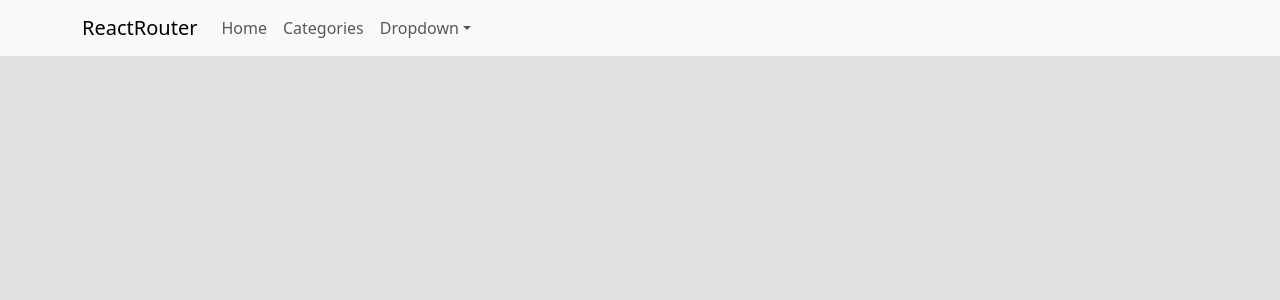
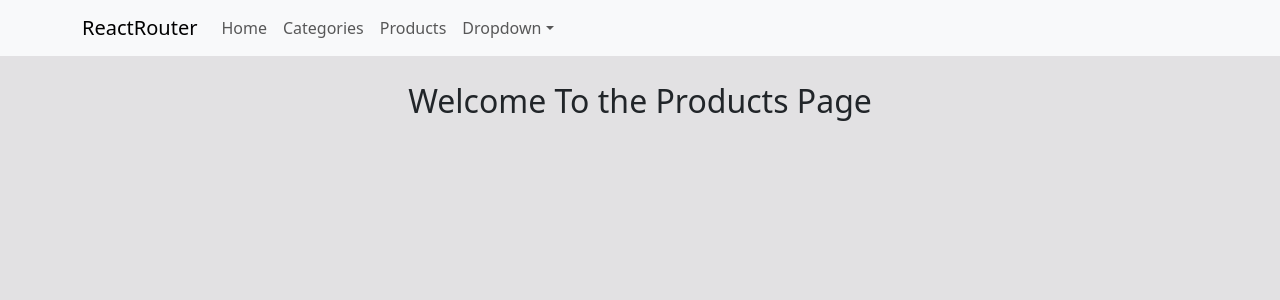
Before and after one commit to PengWin553/cat-learning-react, a React (Vite) app: page /products in a window 1280 px wide. Shown: the top 300 px of the page. Built offline with nearby package versions, Linux system fonts and the light colour scheme.

Commit message:
Add the Products page and add corresponding Navbar link

```diff
--- a/src/App.jsx
+++ b/src/App.jsx
@@ -1,6 +1,7 @@
 import {BrowserRouter as Router, Route, Switch} from 'react-router-dom';
 import Home from './Home.jsx';
 import Categories from './Categories.jsx';
+import Products from './Products.jsx';
 import NavigationBar from './Navbar.jsx';
 
 function App() {
@@ -24,6 +25,11 @@ function App() {
               <Categories />
             </Route>
 
+            {/* productsPage */}
+             <Route path='/products'>
+              <Products />
+            </Route>
+
           </Switch>
         </div>
       </div>
--- a/src/Navbar.jsx
+++ b/src/Navbar.jsx
@@ -13,6 +13,7 @@ const NavigationBar = () => {
             <Nav className="me-auto">
                 <Nav.Link href="/home">Home</Nav.Link>
                 <Nav.Link href="/categories">Categories</Nav.Link>
+                <Nav.Link href="/products">Products</Nav.Link>
 
                 <NavDropdown title="Dropdown" id="basic-nav-dropdown">
                 <NavDropdown.Item href="#action/3.1">Action</NavDropdown.Item>
--- /dev/null
+++ b/src/Products.jsx
@@ -0,0 +1,9 @@
+const Products = () => {
+    return(
+        <div className="">
+            <h2 className="page-title">Welcome To the  Products Page</h2>
+        </div>
+    )
+}
+
+export default Products;
```
